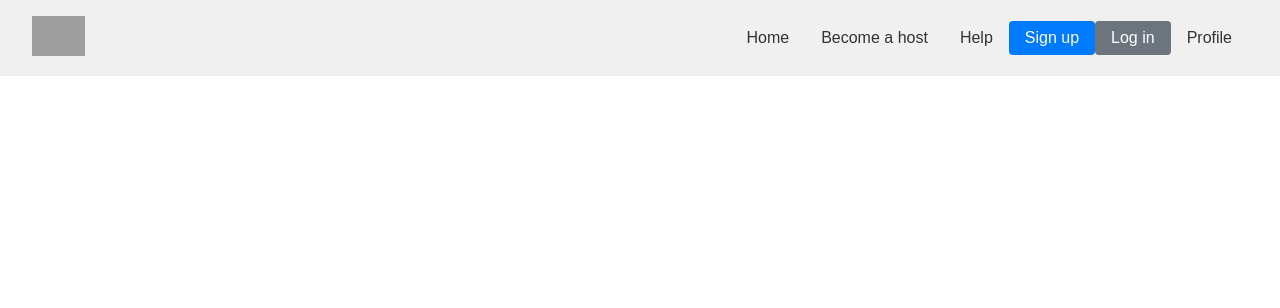
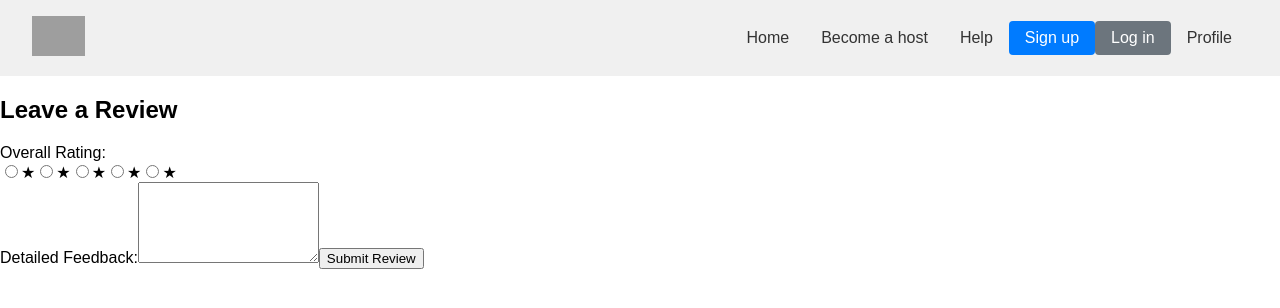
Before and after one commit to mohamedmehdigara/react-airbnb, a React (Create React App) app: page /ReviewForm in a window 1280 px wide. Shown: the top 308 px of the page. Built offline with nearby package versions, Linux system fonts and the light colour scheme; grey boxes are pictures that could not be loaded.

Commit message:
added files

```diff
--- a/src/App.js
+++ b/src/App.js
@@ -11,6 +11,9 @@ import LoginForm from './components/LoginForm';
 import BecomeHost from './components/BecomeHost';
 import Help from './components/Help';
 import Profile from './components/Profile';
+import ReviewForm from './components/ReviewForm';
+import ReviewList from './components/ReviewList';
+import Reviews from './components/Reviews';
 
 function App() {
   return (
@@ -27,6 +30,12 @@ function App() {
           <Route path="/become-host" element={<BecomeHost />} />
           <Route path="/help" element={<Help />} />
           <Route path="/Profile" element={<Profile />} />
+          <Route path="/ReviewForm" element={<ReviewForm />} />
+          <Route path="/reviews" element={<Reviews />} /> {/* New Route */}
+
+
+          <Route path="/ReviewList" element={<ReviewList />} />
+
 
 
 
--- /dev/null
+++ b/src/components/ReviewForm.js
@@ -0,0 +1,54 @@
+import React, { useState } from 'react';
+
+function ReviewForm({ onSubmit }) {
+  const [rating, setRating] = useState(0);
+  const [comment, setComment] = useState('');
+
+  const handleRatingChange = (event) => {
+    setRating(parseInt(event.target.value));
+  };
+
+  const handleCommentChange = (event) => {
+    setComment(event.target.value);
+  };
+
+  const handleSubmit = (event) => {
+    event.preventDefault();
+    onSubmit({ rating, comment });
+    setRating(0); // Reset state after submission
+    setComment('');
+  };
+
+  return (
+    <form className="review-form" onSubmit={handleSubmit}>
+      <h2>Leave a Review</h2>
+      <label htmlFor="rating">Overall Rating:</label>
+      <div className="rating-stars">
+        {[1, 2, 3, 4, 5].map((star) => (
+          <label key={star}>
+            <input
+              type="radio"
+              name="rating"
+              value={star}
+              checked={rating === star}
+              onChange={handleRatingChange}
+            />
+            <span className={`star ${star <= rating ? 'active' : ''}`}>&#9733;</span>
+          </label>
+        ))}
+      </div>
+      <label htmlFor="comment">Detailed Feedback:</label>
+      <textarea
+        id="comment"
+        name="comment"
+        value={comment}
+        onChange={handleCommentChange}
+        rows="5"
+        required
+      />
+      <button type="submit">Submit Review</button>
+    </form>
+  );
+}
+
+export default ReviewForm;
--- /dev/null
+++ b/src/components/ReviewList.js
@@ -0,0 +1,23 @@
+import React from 'react';
+
+function ReviewList({ reviews }) {
+  return (
+    <div className="review-list">
+      <h2>Guest Reviews</h2>
+      {reviews.length > 0 ? (
+        reviews.map((review) => (
+          <div className="review-item" key={review.id}>
+            <p>
+              <b>{review.guestName}</b> (Guest) - {review.rating} stars
+            </p>
+            <p>{review.comment}</p>
+          </div>
+        ))
+      ) : (
+        <p>No reviews yet for this listing.</p>
+      )}
+    </div>
+  );
+}
+
+export default ReviewList;
--- /dev/null
+++ b/src/components/Reviews.js
@@ -0,0 +1,55 @@
+import React, { useState, useEffect } from 'react';
+import ReviewForm from './ReviewForm'; // Import ReviewForm component
+import ReviewList from './ReviewList'; // Import ReviewList component
+
+function Reviews() {
+  const [reviews, setReviews] = useState([]);
+  const [currentUser, setCurrentUser] = useState(null); // Store current user information
+
+  // Fetch reviews and potentially user data from backend
+  useEffect(() => {
+    const fetchReviews = async () => {
+      try {
+        const response = await fetch('/api/reviews'); // Adjust API endpoint
+        if (!response.ok) {
+          throw new Error('Failed to fetch reviews');
+        }
+        const data = await response.json();
+        setReviews(data);
+      } catch (error) {
+        console.error('Error fetching reviews:', error);
+        // Handle error gracefully (e.g., display an error message)
+      }
+    };
+
+    // Replace with your logic to fetch and store current user information
+    const fetchCurrentUser = async () => {
+      try {
+        const response = await fetch('/api/users/me'); // Adjust API endpoint
+        if (!response.ok) {
+          throw new Error('Failed to fetch current user');
+        }
+        const data = await response.json();
+        setCurrentUser(data);
+      } catch (error) {
+        console.error('Error fetching current user:', error);
+        // Handle error gracefully (e.g., display an error message)
+      }
+    };
+
+    fetchReviews();
+    fetchCurrentUser(); // Fetch user data if needed
+  }, []);
+
+  return (
+    <div className="reviews-container">
+      <h1>Reviews</h1>
+      {currentUser && currentUser.role === 'guest' && ( // Check user role
+        <ReviewForm /> // Render ReviewForm for guests
+      )}
+      <ReviewList reviews={reviews} />
+    </div>
+  );
+}
+
+export default Reviews;
```
